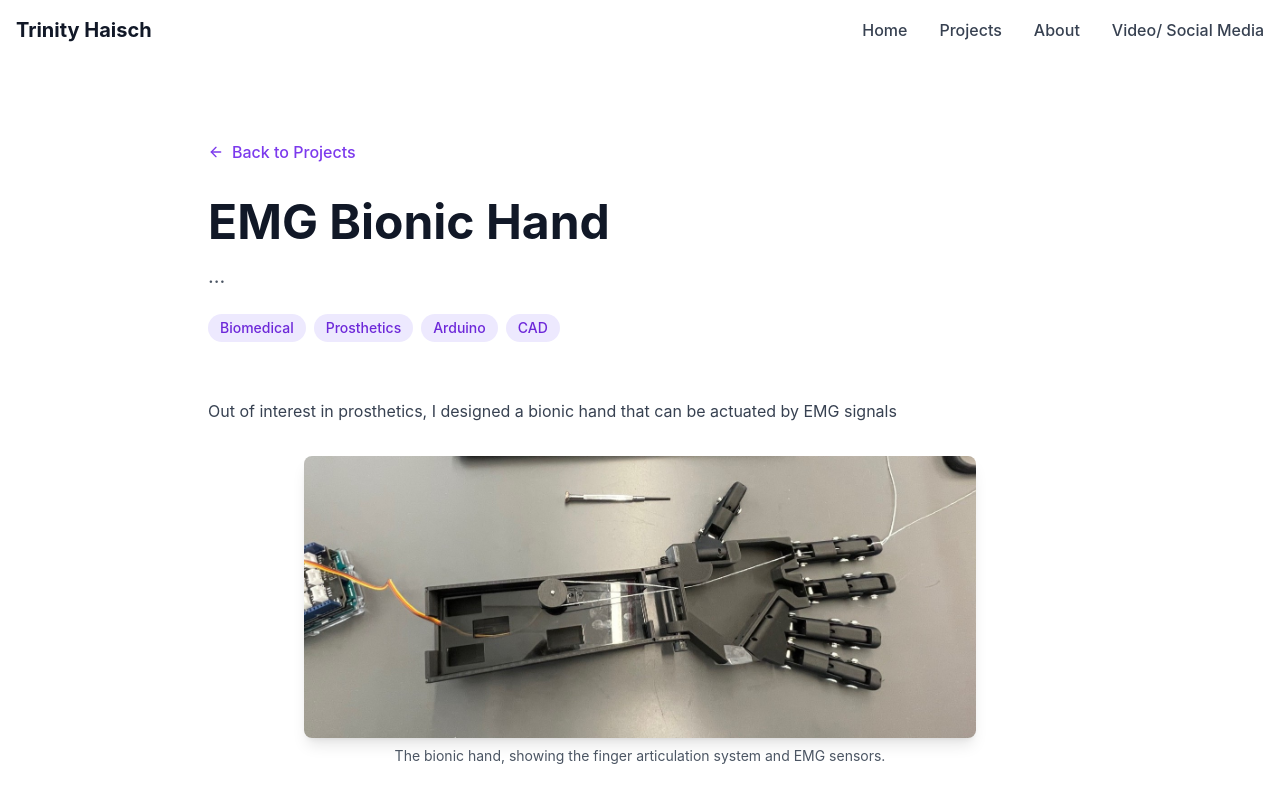
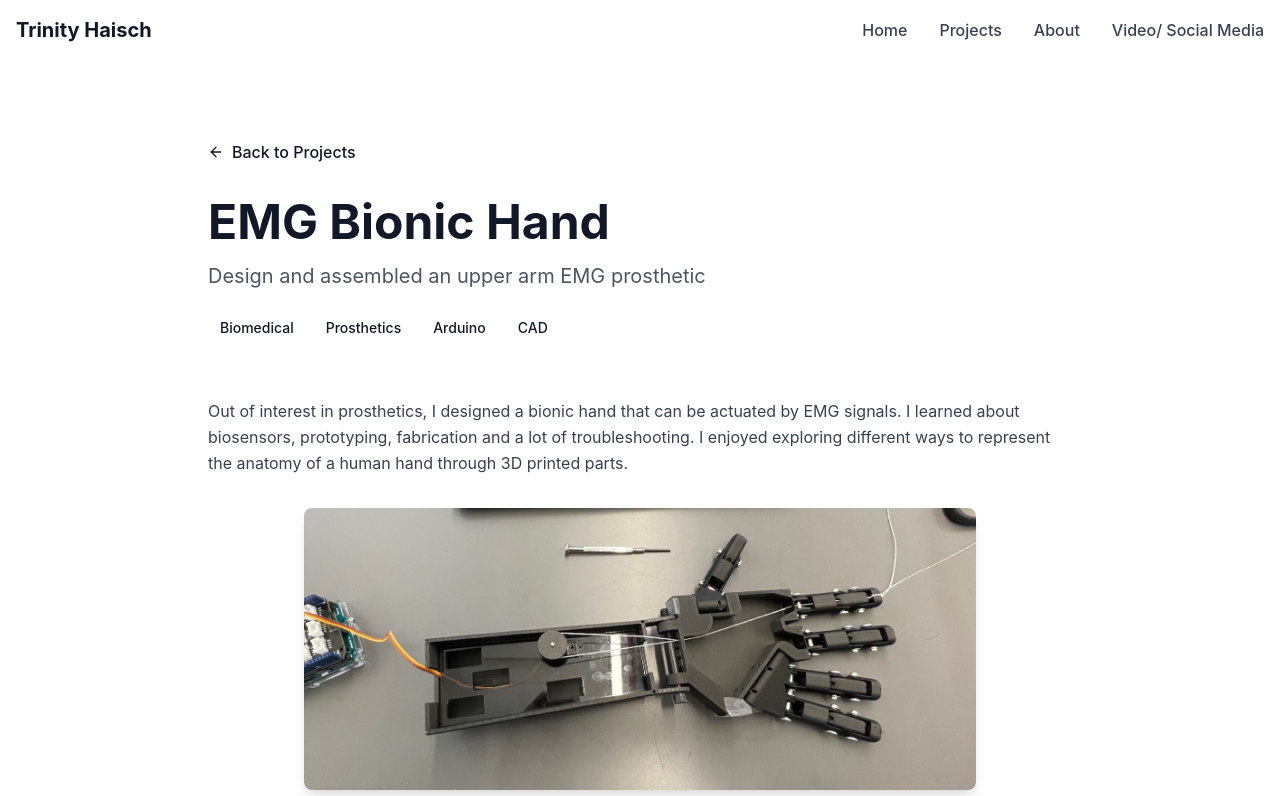
Before and after one commit to trinityhaisch/portfolio, a Next.js app: page /projects/project-1 in a window 1280 px wide. Shown: the top 796 px of the page. Built offline with nearby package versions, Linux system fonts and the light colour scheme.

Commit message:
color fix

```diff
--- a/app/projects/[id]/page.tsx
+++ b/app/projects/[id]/page.tsx
@@ -22,7 +22,7 @@ export default function ProjectDetailPage({ params }: { params: { id: string } }
           <p className="text-gray-600 mb-8">The project you're looking for doesn't exist.</p>
           <Link
             href="/projects"
-            className="inline-block px-6 py-3 bg-lavender-600 text-white rounded-lg hover:bg-lavender-700 transition-smooth"
+            className="inline-block px-6 py-3 bg-sage-600 text-white rounded-lg hover:bg-sage-700 transition-smooth"
           >
             Back to Projects
           </Link>
--- a/components/Navbar.tsx
+++ b/components/Navbar.tsx
@@ -45,7 +45,7 @@ export default function Navbar() {
           {/* Logo/Brand */}
           <Link
             href="/"
-            className="text-xl font-display font-bold text-gray-900 hover:text-lavender-600 transition-smooth"
+            className="text-xl font-display font-bold text-gray-900 hover:text-sage-600 transition-smooth"
           >
             Trinity Haisch
           </Link>
@@ -61,14 +61,14 @@ export default function Navbar() {
                   className={`relative font-medium transition-smooth ${
                     isActive
                       ? 'text-lavender-600'
-                      : 'text-gray-700 hover:text-lavender-600'
+                      : 'text-gray-700 hover:text-sage-600'
                   }`}
                 >
                   {link.label}
                   {isActive && (
                     <motion.div
                       layoutId="navbar-indicator"
-                      className="absolute -bottom-1 left-0 right-0 h-0.5 bg-lavender-600"
+                      className="absolute -bottom-1 left-0 right-0 h-0.5 bg-sage-600"
                       initial={false}
                       transition={{ type: 'spring', stiffness: 380, damping: 30 }}
                     />
--- a/data/projects.ts
+++ b/data/projects.ts
@@ -34,11 +34,11 @@ export const projects: Project[] = [
   {
     id: 'project-1',
     title: 'EMG Bionic Hand',
-    description: '...',
+    description: 'Design and assembled an upper arm EMG prosthetic ',
     image: ['/images/hand.jpg'],
     tags: ['Biomedical', 'Prosthetics', 'Arduino', 'CAD'],
     sections: [
-      { type: 'text', content: "Out of interest in prosthetics, I designed a bionic hand that can be actuated by EMG signals" },
+      { type: 'text', content: "Out of interest in prosthetics, I designed a bionic hand that can be actuated by EMG signals. I learned about biosensors, prototyping, fabrication and a lot of troubleshooting. I enjoyed exploring different ways to represent the anatomy of a human hand through 3D printed parts. " },
       { type: 'image', src: '/images/hand.jpg', caption: 'The bionic hand, showing the finger articulation system and EMG sensors.' },
       { type: 'image', src: '/images/handprogress.jpg', caption: 'Testing the first assembled finger joints' },
       { type: 'text', content: 'Using CAD, I designed joints, hand, and forearm. I implemetned a pulley actuation system drive by servos to move the fingers.' },
--- a/tailwind.config.js
+++ b/tailwind.config.js
@@ -9,17 +9,17 @@ module.exports = {
     extend: {
       // Custom lavender color palette
       colors: {
-        lavender: {
-          50: '#f5f3ff',
-          100: '#ede9fe',
-          200: '#ddd6fe',
-          300: '#c4b5fd',
-          400: '#a78bfa',
-          500: '#8b5cf6',
-          600: '#7c3aed',
-          700: '#6d28d9',
-          800: '#5b21b6',
-          900: '#4c1d95',
+        sage: {
+          50: '#f4f6f2',
+          100: '#e8ede4',
+          200: '#d4ddcc',
+          300: '#b8c5aa',
+          400: '#9caf88',  // your base sage
+          500: '#82966e',
+          600: '#677955',
+          700: '#526044',
+          800: '#444d39',
+          900: '#3a4232',
         },
       },
       // Custom font families
```
